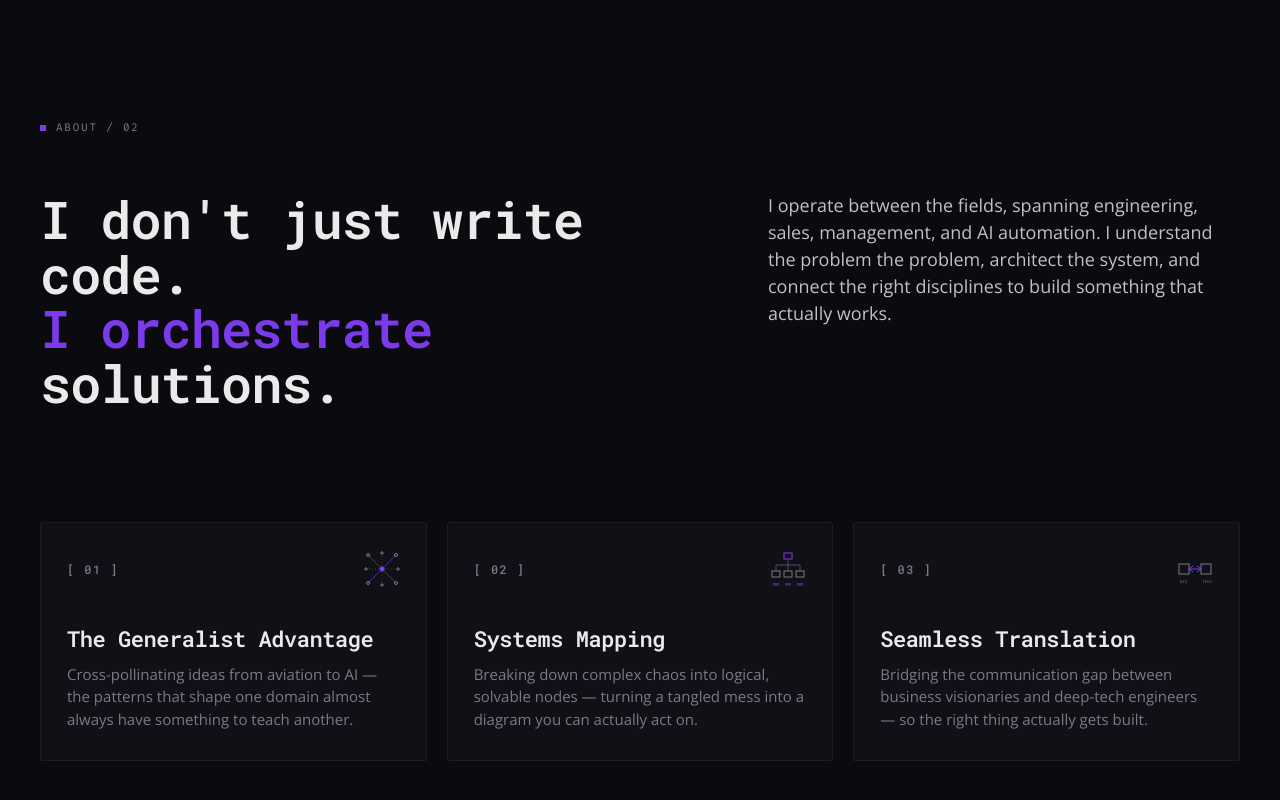
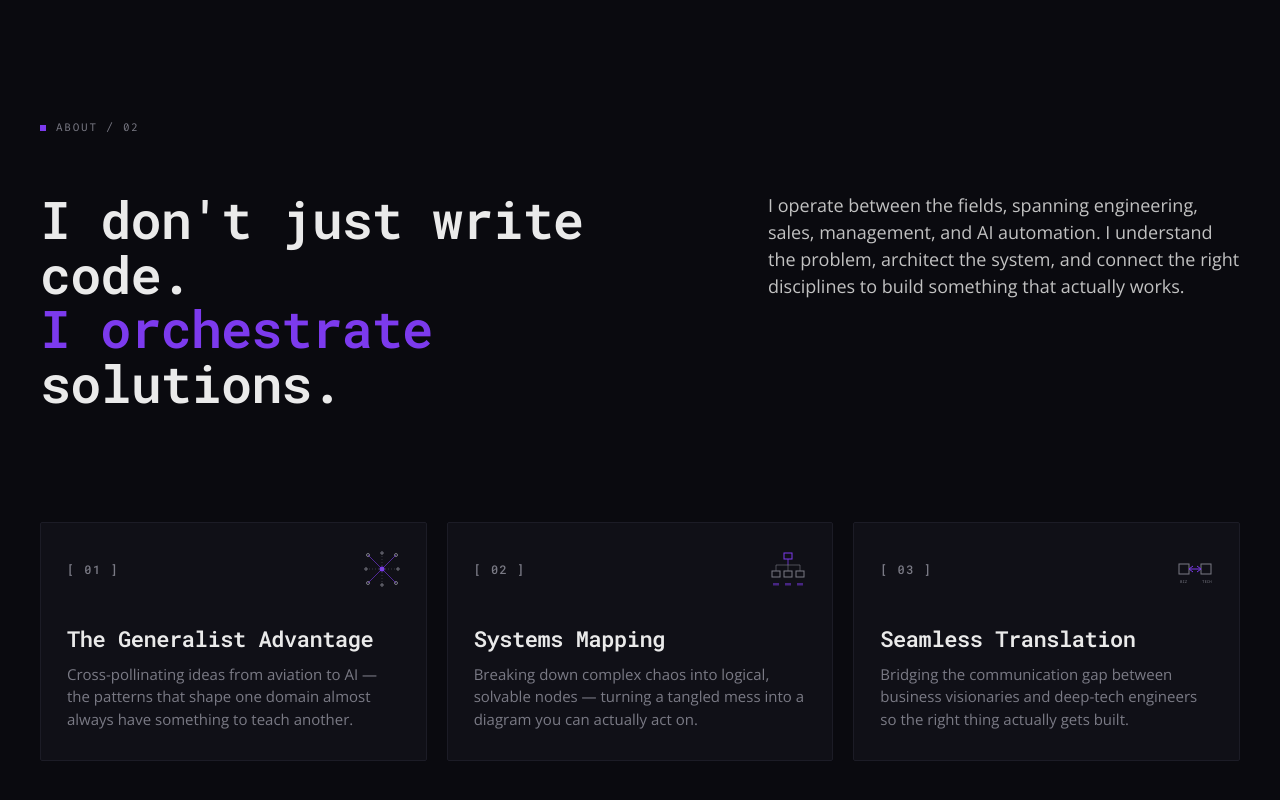
Before and after one commit to Petrrsim/pt-solutions-v3, a plain HTML site: page index.html in a window 1280 px wide. Shown: the part 1307-2107 px from the top of the page. Drawn offline with nearby package versions, Linux system fonts and the light colour scheme.

Commit message:
Update index.html

```diff
--- a/index.html
+++ b/index.html
@@ -518,8 +518,8 @@
       <div class="lg:col-span-5 reveal" style="transition-delay: 100ms;">
         <p class="text-[17px] md:text-[18px]" style="color: var(--gray2);">
           I operate between the fields, spanning engineering, sales, management,
-          and AI automation. I understand the problem the problem, architect
-          the system, and connect the right disciplines to build something that
+          and AI automation. I understand the problem,
+          architect the system, and connect the right disciplines to build something that
           actually works.
         </p>
       </div>
@@ -597,7 +597,7 @@
         <h3 class="h-display text-[22px] mb-3">Seamless Translation</h3>
         <p class="text-[15px]" style="color: var(--muted);">
           Bridging the communication gap between business visionaries and
-          deep-tech engineers — so the right thing actually gets built.
+          deep-tech engineers so the right thing actually gets built.
         </p>
       </article>
     </div>
```
